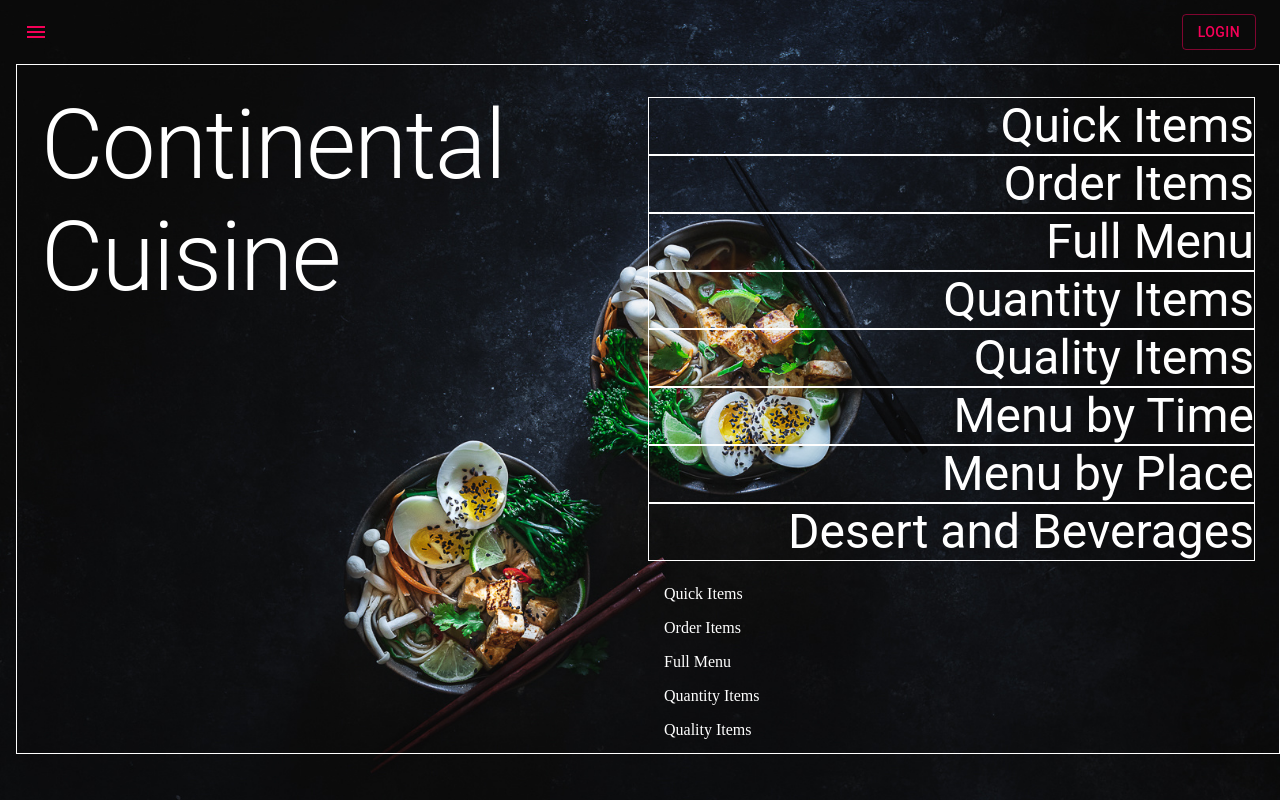
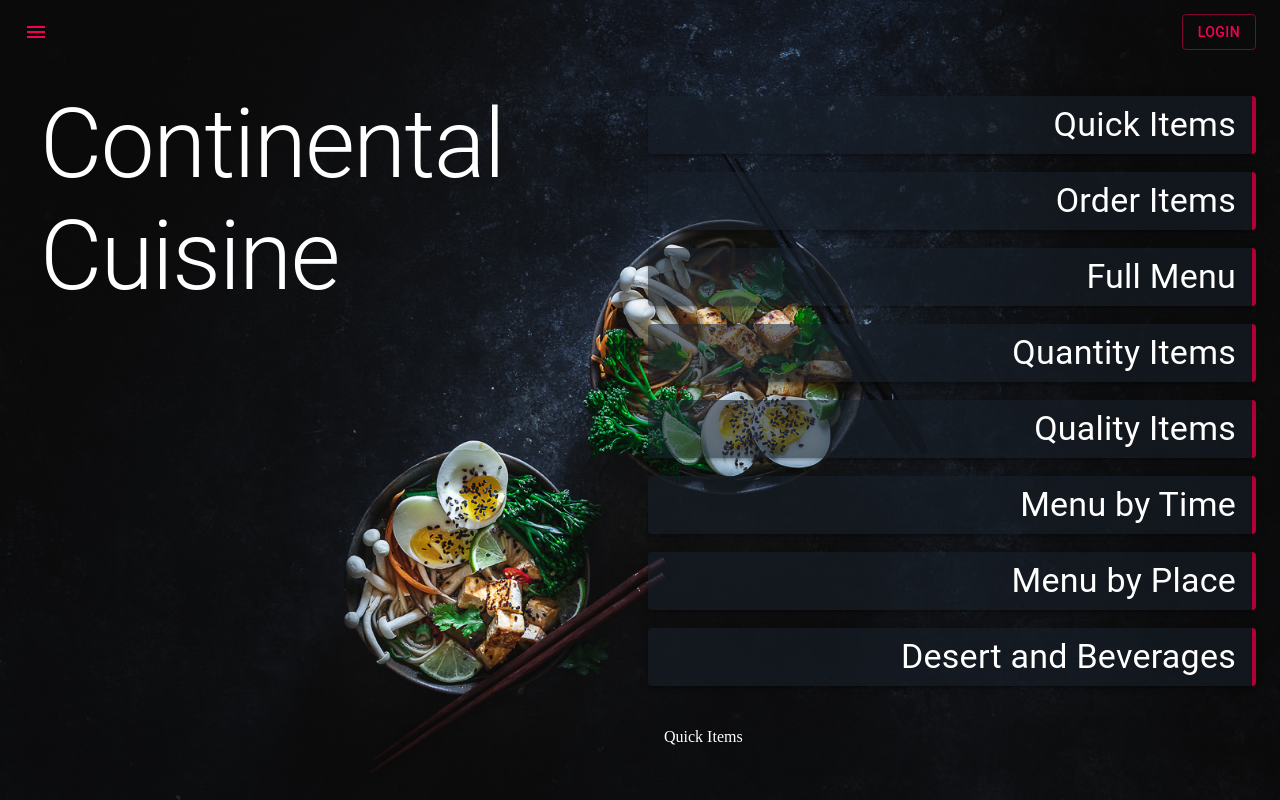
Before and after one commit to furyash/mui-4, a React (Create React App) app: page / in a window 1280 px wide. Built offline with nearby package versions, Linux system fonts and the light colour scheme.

Commit message:
design progress

```diff
--- a/src/components/DrawerItems.js
+++ b/src/components/DrawerItems.js
@@ -28,7 +28,7 @@ function DrawerItems(props) {
         </IconButton>
       </Toolbar>
       <Divider />
-      <List disablePadding classes={{ root: { paddingLeft: 0 } }}>
+      <List>
         <ListItem button>
           <ListItemIcon>
             <FastForwardIcon style={{ color: menuColor }} />
--- a/src/components/ItemSelector.js
+++ b/src/components/ItemSelector.js
@@ -1,13 +1,36 @@
-import { ThemeProvider, Typography } from "@material-ui/core";
+import {
+  ButtonGroup,
+  ListItem,
+  ListItemText,
+  Paper,
+  ThemeProvider,
+  Typography,
+} from "@material-ui/core";
 import React from "react";
 
 function ItemSelector(props) {
-  const { label, textTheme } = props;
+  const { key, label, textTheme } = props;
   return (
-    <div style={{ border: "1px solid white", textAlign: "right" }}>
-      <ThemeProvider theme={textTheme}>
-        <Typography variant="h3">{label}</Typography>
-      </ThemeProvider>
+    <div style={{ margin: 0, padding: 0 }}>
+      <Paper
+        elevation={3}
+        style={{
+          borderRight: "4px solid rgb(178, 0, 54)",
+
+          //borderLeft: "1px solid rgb(178, 0, 54)",
+          backgroundColor: "rgba(25, 32, 43, 0.596)",
+          color: "white",
+        }}
+      >
+        <ListItem button onClick>
+          <ListItemText style={{ textAlign: "right", margin: 0, padding: 0 }}>
+            <ThemeProvider theme={textTheme}>
+              <Typography variant="h4">{label}</Typography>
+            </ThemeProvider>
+          </ListItemText>
+        </ListItem>
+      </Paper>
+      <ButtonGroup></ButtonGroup>
     </div>
   );
 }
--- a/src/components/MainContent.js
+++ b/src/components/MainContent.js
@@ -34,7 +34,7 @@ function MainContent(props) {
         color: "white",
         ml: 2,
         p: 3,
-        border: "1px solid white",
+        //border: "1px solid white",
         maxHeight: "80vh",
         overflow: "auto",
         scrollbarWidth: "none",
@@ -51,12 +51,18 @@ function MainContent(props) {
           </Grid>
           <Grid item xs={12} md={6}>
             <List>
-              {menuItems.map((item) => {
-                return <ItemSelector label={item} textTheme={fontTheme} />;
+              {menuItems.map((item, index) => {
+                return (
+                  <ItemSelector
+                    key={index}
+                    label={item}
+                    textTheme={fontTheme}
+                  />
+                );
               })}
             </List>
             <List>
-              {menuItems.map((item) => {
+              {menuItems.map((item, index) => {
                 return <ListItem button>{item}</ListItem>;
               })}
             </List>
@@ -70,7 +76,7 @@ function MainContent(props) {
           </Grid>
           <Grid item xs={12} md={6}>
             <List>
-              {menuItems.map((item) => {
+              {menuItems.map((item, index) => {
                 return <ListItem button>{item}</ListItem>;
               })}
             </List>
--- a/src/test.css
+++ b/src/test.css
@@ -1,4 +1,4 @@
 body {
   background-color: rgb(30, 30, 58);
-  color: rgb(255, 220, 231);
+  color: rgba(25, 32, 43, 0.596);
 }
```
